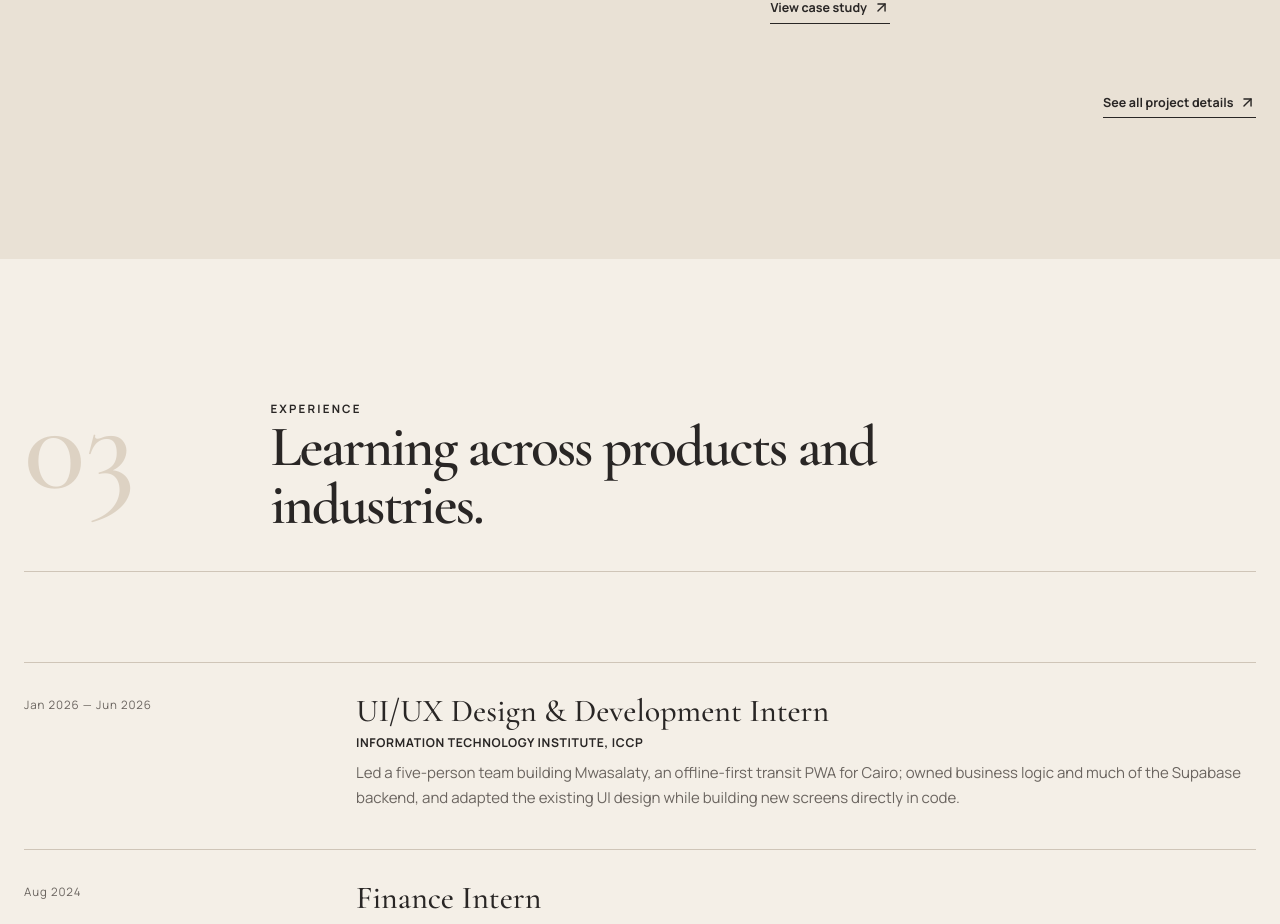
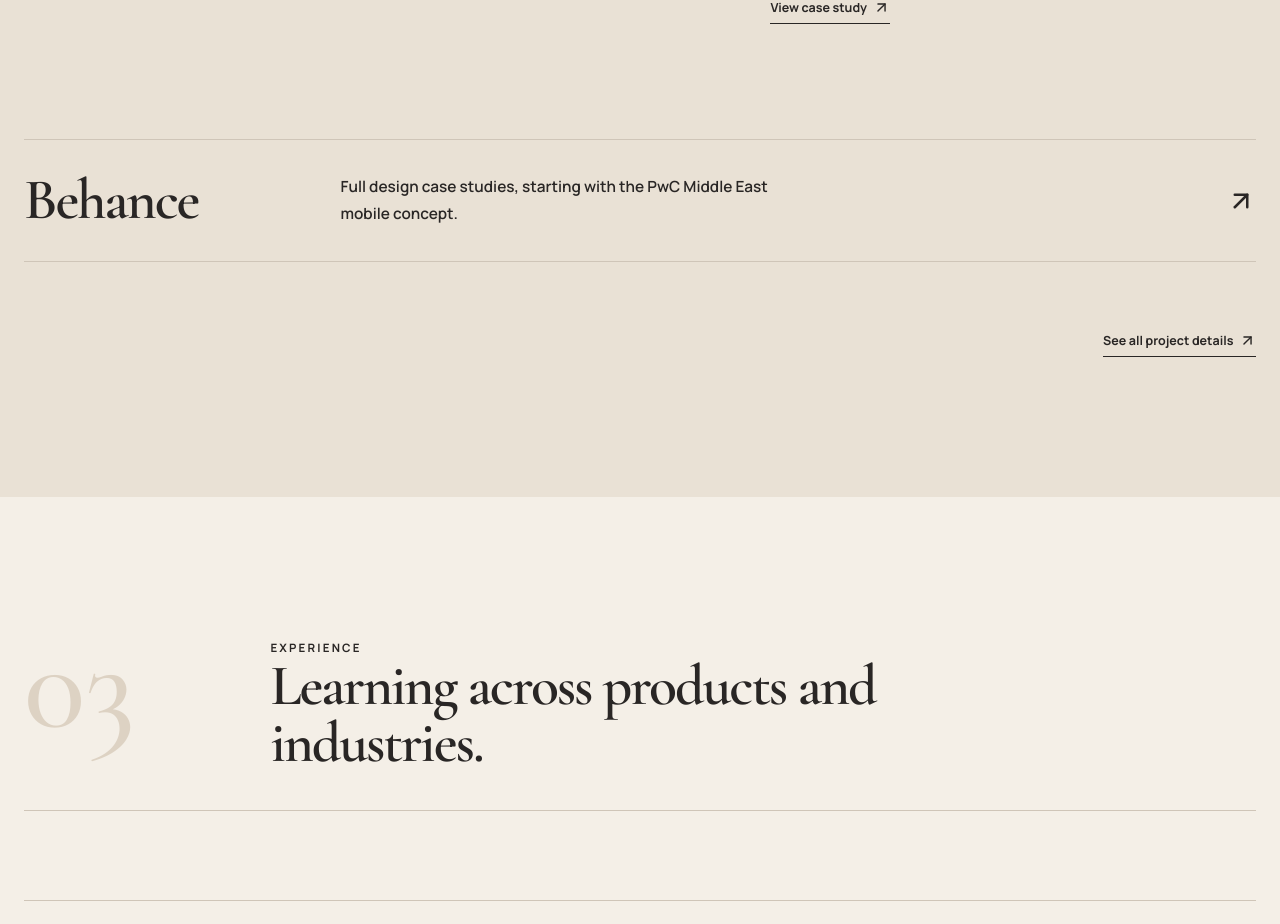
Before and after one commit to shahddsameh/portfolio, a Vue app: page / in a window 1280 px wide. Shown: the part 3500-4424 px from the top of the page. Built offline with nearby package versions, Linux system fonts and the light colour scheme.

Commit message:
Give Behance a ruled entry in Selected Work
Behance was only a small text link in Contact and the footer. It now
has its own entry under the project cards, with the owner's line stored
as profile.behanceNote.

Co-Authored-By: Claude Opus 5.5 <noreply@anthropic.com>

```diff
--- a/src/data/profile.ts
+++ b/src/data/profile.ts
@@ -14,6 +14,7 @@ export const profile = {
     { label: 'GitHub', href: 'https://github.com/shahddsameh' },
     { label: 'Behance', href: 'https://www.behance.net/shahdsameh21' },
   ],
+  behanceNote: 'Full design case studies, starting with the PwC Middle East mobile concept.',
   details: [
     ['Based in', 'Cairo, Egypt'],
     ['Degree', 'BSc in Business Information Systems'],
--- a/src/styles.css
+++ b/src/styles.css
@@ -135,6 +135,12 @@ h3 { font-size: 1.35rem; }
 .project-contribution span { display: block; margin-bottom: .25rem; color: var(--muted); font-size: .67rem; font-weight: 700; letter-spacing: .1em; text-transform: uppercase; }
 .tag-list { display: flex; flex-wrap: wrap; gap: .45rem; margin: 1.2rem 0; }
 .tag-list span { padding: .3rem .55rem; border: 1px solid var(--border); font-size: .65rem; }
+.behance-entry { display: grid; grid-template-columns: minmax(90px, 1fr) 3fr auto; gap: 2rem; align-items: center; margin-top: clamp(5rem, 9vw, 8rem); padding-block: 2rem; border-block: 1px solid var(--border); }
+.behance-name { font-family: "Cormorant Garamond", Georgia, serif; font-size: clamp(2.3rem, 4.5vw, 4rem); font-weight: 600; letter-spacing: -.035em; line-height: 1; transition: color .2s var(--ease); }
+.behance-note { max-width: 46ch; font-size: clamp(.95rem, 1.2vw, 1.1rem); font-weight: 600; }
+.behance-entry svg { transition: transform .2s var(--ease); }
+.behance-entry:hover .behance-name, .behance-entry:focus-visible .behance-name { color: var(--accent); }
+.behance-entry:hover svg, .behance-entry:focus-visible svg { transform: translate(4px, -4px); }
 .section-action { margin-top: 4rem; text-align: right; }
 
 .timeline { margin-bottom: 2rem; border-top: 1px solid var(--border); }
@@ -292,6 +298,8 @@ h3 { font-size: 1.35rem; }
   .project-card.featured, .projects-list .featured { grid-column: 1; }
   .project-card:nth-child(3), .projects-list .project-card:nth-child(3) { margin-top: 0; }
   .timeline article { grid-template-columns: 1fr; gap: .5rem; }
+  .behance-entry { grid-template-columns: 1fr auto; gap: 1rem; }
+  .behance-note { grid-column: 1 / -1; grid-row: 2; }
   .field-row { grid-template-columns: 1fr; gap: 0; }
   .case-meta { grid-template-columns: 1fr; }
   .case-meta div { border-right: 0; border-bottom: 1px solid var(--border); }
@@ -309,5 +317,6 @@ h3 { font-size: 1.35rem; }
   *, *::before, *::after { scroll-behavior: auto !important; animation-duration: .01ms !important; animation-iteration-count: 1 !important; transition-duration: .01ms !important; }
   .role-ticker div { animation: none; }
   .reveal { opacity: 1; transform: none; }
+  .behance-entry:hover svg, .behance-entry:focus-visible svg { transform: none; }
   .button:hover, .button:focus-visible { transform: none; }
 }
--- a/src/views/HomeView.vue
+++ b/src/views/HomeView.vue
@@ -26,6 +26,7 @@ useSeo({
   },
 })
 
+const behance = profile.links.find((link) => link.label === 'Behance')!
 const reduceMotion = matchMedia('(prefers-reduced-motion: reduce)').matches
 </script>
 
@@ -86,6 +87,11 @@ const reduceMotion = matchMedia('(prefers-reduced-motion: reduce)').matches
         <div class="project-editorial page-shell">
           <ProjectCard v-for="(project, index) in projects" :key="project.slug" :project="project" :featured="index === 0" />
         </div>
+        <a class="behance-entry page-shell" :href="behance.href" target="_blank" rel="noreferrer">
+          <span class="behance-name">{{ behance.label }}</span>
+          <span class="behance-note">{{ profile.behanceNote }}</span>
+          <ArrowUpRight :size="30" aria-hidden="true" />
+        </a>
         <div class="section-action page-shell"><RouterLink class="text-link" to="/projects">See all project details <ArrowUpRight :size="17" /></RouterLink></div>
       </section>
     </RevealOnScroll>
```
